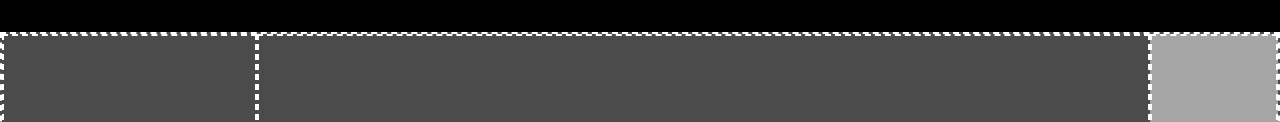
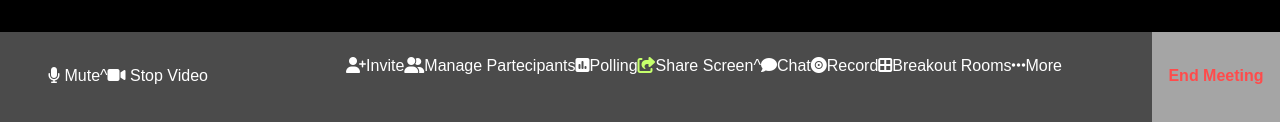
Before and after one commit to EmanueleManno/html-css-zoom, a plain HTML site: page index.html in a window 1280 px wide. Shown: the part 768-890 px from the top of the page. Drawn offline with Linux system fonts and the light colour scheme.

Commit message:
Footer text

```diff
--- a/index.html
+++ b/index.html
@@ -21,154 +21,229 @@
 
     <!--Header della pagina-->
     <header>
+
         <!--Contenitore con dentro Speaker View e icona-->
         <div class="header-box">
             <div class="header-style"><i class="fa-solid fa-table-cells"></i> Speaker View</div>
             <div class="header-style"><i class="fa-solid fa-maximize"></i></div>
         </div>
+
     </header>
 
     <!--Corpo principale della pagina-->
     <main>
-        <!--Finestre dei partecipanti-->
+
+        <!--Contenitore del main-->
         <div class="container">
+
+            <!--Griglia dei partecipanti-->
             <div class="card-box">
+
+                <!--Prima finestra-->
                 <div class="card">
                     <img class="card-img" src="https://picsum.photos/id/1048/205/120.jpg">
                     <div class="card-text"><i class="fa-solid fa-microphone-slash"></i>Angelina Tomasetti</div>
                 </div>
+
+                <!--Seconda finestra-->
                 <div class="card">
                     <img class="card-img" src="https://picsum.photos/id/305/205/120.jpg">
                     <div class="card-text"><i class="fa-solid fa-microphone-slash"></i>Amanda Saraceno</div>
                 </div>
+
+                <!--Terza finestra-->
                 <div class="card">
                     <img class="card-img" src="https://picsum.photos/id/306/205/120.jpg">
                     <div class="card-text"><i class="fa-solid fa-microphone-slash"></i>Paolo Baroffio</div>
                 </div>
+
+                <!--Quarta finestra-->
                 <div class="card">
                     <img class="card-img" src="https://picsum.photos/id/822/205/120.jpg">
                     <div class="card-text"><i class="fa-solid fa-microphone-slash"></i>Uberto Mazzi</div>
                 </div>
+
+                <!--Quinta finestra-->
                 <div class="card">
                     <img class="card-img" src="https://picsum.photos/id/777/205/120.jpg">
                     <div class="card-text"><i class="fa-solid fa-microphone-slash"></i>Elena Bandello</div>
                 </div>
+
+                <!--Sesta finestra-->
                 <div class="card">
                     <img class="card-img" src="https://picsum.photos/id/779/205/120.jpg">
                     <div class="card-text"><i class="fa-solid fa-microphone-slash"></i>Susanna Bruno</div>
                 </div>
+
+                <!--Settima finestra-->
                 <div class="card">
                     <img class="card-img" src="https://picsum.photos/id/577/205/120.jpg">
                     <div class="card-text"><i class="fa-solid fa-microphone-slash"></i>Loretta Barato</div>
                 </div>
+
+                <!--Ottava finestra-->
                 <div class="card">
                     <img class="card-img" src="https://picsum.photos/id/717/205/120.jpg">
                     <div class="card-text"><i class="fa-solid fa-microphone-slash"></i>Rocco Rossellini</div>
                 </div>
+
+                <!--Nona finestra-->
                 <div class="card">
                     <img class="card-img" src="https://picsum.photos/id/127/205/120.jpg">
                     <div class="card-text"><i class="fa-solid fa-microphone-slash"></i>Melania Fantini</div>
                 </div>
+
+                <!--Decima finestra-->
                 <div class="card">
                     <img class="card-img" src="https://picsum.photos/id/111/205/120.jpg">
                     <div class="card-text"><i class="fa-solid fa-microphone-slash"></i>Fiorenzo Volterra</div>
                 </div>
+
+                <!--Undicesima finestra-->
                 <div class="card">
                     <img class="card-img" src="https://picsum.photos/id/222/205/120.jpg">
                     <div class="card-text"><i class="fa-solid fa-microphone-slash"></i>Fiamma Morricone</div>
                 </div>
+
+                <!--Dodicesima finestra-->
                 <div class="card">
                     <img class="card-img" src="https://picsum.photos/id/331/205/120.jpg">
                     <div class="card-text"><i class="fa-solid fa-microphone-slash"></i>Giacinto Bassanti</div>
                 </div>
+
+                <!--Tredicesima finestra-->
                 <div class="card">
                     <img class="card-img" src="https://picsum.photos/id/444/205/120.jpg">
                     <div class="card-text"><i class="fa-solid fa-microphone-slash"></i>Vito Roncalli</div>
                 </div>
+
+                <!--Quattordicesima finestra-->
                 <div class="card">
                     <img class="card-img" src="https://picsum.photos/id/555/205/120.jpg">
                     <div class="card-text"><i class="fa-solid fa-microphone-slash"></i>Patrizia Disdero</div>
                 </div>
+
+                <!--Quindicesima finestra-->
                 <div class="card">
                     <img class="card-img" src="https://picsum.photos/id/666/205/120.jpg">
                     <div class="card-text"><i class="fa-solid fa-microphone-slash"></i>Lara Tarchetti</div>
                 </div>
+
+                <!--Sedicesima finestra-->
                 <div class="card">
                     <img class="card-img" src="https://picsum.photos/id/888/205/120.jpg">
                     <div class="card-text"><i class="fa-solid fa-microphone-slash"></i>Guglielmo Berengario</div>
                 </div>
+
+                <!--Diciassettesima finestra-->
                 <div class="card">
                     <img class="card-img" src="https://picsum.photos/id/999/205/120.jpg">
                     <div class="card-text"><i class="fa-solid fa-microphone-slash"></i>Teresa Ubaldi</div>
                 </div>
+
+                <!--Diciottesima finestra-->
                 <div class="card">
                     <img class="card-img" src="https://picsum.photos/id/1000/205/120.jpg">
                     <div class="card-text"><i class="fa-solid fa-microphone-slash"></i>Pinco Pallo</div>
                 </div>
+
+                <!--Diciannovesima finestra-->
                 <div class="card">
                     <img class="card-img" src="https://picsum.photos/id/7/205/120.jpg">
                     <div class="card-text"><i class="fa-solid fa-microphone-slash"></i>Antonio Pasqua</div>
                 </div>
+
+                <!--Ventesima finestra-->
                 <div class="card">
                     <img class="card-img" src="https://picsum.photos/id/100/205/120.jpg">
                     <div class="card-text"><i class="fa-solid fa-microphone-slash"></i>Benedetto Pucci</div>
                 </div>
+
+                <!--Ventunesima finestra-->
                 <div class="card">
                     <img class="card-img" src="https://picsum.photos/id/200/205/120.jpg">
                     <div class="card-text"><i class="fa-solid fa-microphone-slash"></i>Luca Bertoli</div>
                 </div>
+
+                <!--Ventiduesima finestra-->
                 <div class="card">
                     <img class="card-img" src="https://picsum.photos/id/309/205/120.jpg">
                     <div class="card-text"><i class="fa-solid fa-microphone-slash"></i>Natalia Sforza</div>
                 </div>
+
+                <!--Ventitreesima finestra-->
                 <div class="card">
                     <img class="card-img" src="https://picsum.photos/id/225/205/120.jpg">
                     <div class="card-text"><i class="fa-solid fa-microphone-slash"></i>Cinzia Milani</div>
                 </div>
+
+                <!--Ventiquattresima finestra-->
                 <div class="card">
                     <img class="card-img" src="https://picsum.photos/id/516/205/120.jpg">
                     <div class="card-text"><i class="fa-solid fa-microphone-slash"></i>Giuliano Gallo</div>
                 </div>
+
+                <!--Venticinquesima finestra-->
                 <div class="card">
                     <img class="card-img" src="https://picsum.photos/id/61/205/120.jpg">
                     <div class="card-text"><i class="fa-solid fa-microphone-slash"></i>Liviano Zetticci</div>
                 </div>
+
+                <!--Ventiseiesima finestra-->
                 <div class="card">
                     <img class="card-img" src="https://picsum.photos/id/415/205/120.jpg">
                     <div class="card-text"><i class="fa-solid fa-microphone-slash"></i>Baldassarre Piazza</div>
                 </div>
+
+                <!--Ventisettesima finestra-->
                 <div class="card">
                     <img class="card-img" src="https://picsum.photos/id/514/205/120.jpg">
                     <div class="card-text"><i class="fa-solid fa-microphone-slash"></i>Eros Loggia</div>
                 </div>
+
+                <!--Ventottesima finestra-->
                 <div class="card">
                     <img class="card-img" src="https://picsum.photos/id/702/205/120.jpg">
                     <div class="card-text"><i class="fa-solid fa-microphone-slash"></i>Aleardo Fallaci</div>
                 </div>
+
+                <!--Ventinovesima finestra-->
                 <div class="card">
                     <img class="card-img" src="https://picsum.photos/id/608/205/120.jpg">
                     <div class="card-text"><i class="fa-solid fa-microphone-slash"></i>Jacopo Marino</div>
                 </div>
+
+                <!--Trentesima finestra-->
                 <div class="card">
                     <img class="card-img" src="https://picsum.photos/id/398/205/120.jpg">
                     <div class="card-text"><i class="fa-solid fa-microphone-slash"></i>Severino Mancini</div>
                 </div>
+
+                <!--Trentunesima finestra-->
                 <div class="card">
                     <img class="card-img" src="https://picsum.photos/id/367/205/120.jpg">
                     <div class="card-text"><i class="fa-solid fa-microphone-slash"></i>Ludovico Costa</div>
                 </div>
+
+                <!--Trentaduesima finestra-->
                 <div class="card">
                     <img class="card-img" src="https://picsum.photos/id/21/205/120.jpg">
                     <div class="card-text"><i class="fa-solid fa-microphone-slash"></i>Frida Castiglione</div>
                 </div>
+
+                <!--Trentatreesima finestra-->
                 <div class="card">
                     <img class="card-img" src="https://picsum.photos/id/1067/205/120.jpg">
                     <div class="card-text"><i class="fa-solid fa-microphone-slash"></i>Gaetana Toscano</div>
                 </div>
+
+                <!--Trentaquattresima finestra-->
                 <div class="card">
                     <img class="card-img" src="https://picsum.photos/id/1012/205/120.jpg">
                     <div class="card-text"><i class="fa-solid fa-microphone-slash"></i>Beppe Fumagalli</div>
                 </div>
+
+                <!--Trentaseiesima finestra-->
                 <div class="card">
                     <img class="card-img" src="https://picsum.photos/id/88/205/120.jpg">
                     <div class="card-text"><i class="fa-solid fa-microphone-slash"></i>Luigi Rossi</div>
@@ -179,34 +254,40 @@
 
     <!--Footer della pagina-->
     <footer>
+
         <!--Prima sezione con muto e stop video-->
         <div class="foot-box">
+            <div class="foot-item">
+                <i class="fa-solid fa-microphone"></i>
+                <span>Mute</span>
+            </div>
+            <div class="foot-item">^</div>
+            <div class="foot-item">
+                <i class="fa-solid fa-video"></i>
+                <span>Stop Video</span>
+            </div>
 
         </div>
-        <div class="foot-menu"></div>
-        <div class="foot-button"></div>
+
         <!--Menù di navigazione con vari pulsanti-->
+        <div class="foot-menu">
+            <ol>
+                <li><i class="fa-solid fa-user-plus"></i><div>Invite</div></li>
+                <li><i class="fa-solid fa-user-group"></i><div>Manage Partecipants</div></li>
+                <li><i class="fa-solid fa-square-poll-vertical"></i>Polling</li>
+                <li><i class="fa-solid fa-share-from-square green"></i>Share Screen</li>
+                <li>^</li>
+                <li><i class="fa-solid fa-comment"></i>Chat</li>
+                <li><i class="fa-solid fa-record-vinyl"></i>Record</li>
+                <li><i class="fa-solid fa-border-all"></i>Breakout Rooms</li>
+                <li><i class="fa-solid fa-ellipsis"></i>More</li>
+            </ol>
+        </div>
+
         <!--Bottone end meeting-->
+        <div class="foot-button"><strong>End Meeting</strong></div>
+
     </footer>
 
 </body>
 </html>
-
-
-<!--ICONE DI FONT AWESOME CHE MI SERVONO
-
-Footer:
-<i class="fa-solid fa-microphone"></i>
-<i class="fa-solid fa-video"></i>
-
-<i class="fa-solid fa-user-plus"></i>
-<i class="fa-solid fa-user-group"></i>
-<i class="fa-solid fa-square-poll-vertical"></i>
-<i class="fa-solid fa-share-from-square"></i>
-<i class="fa-solid fa-comment"></i>
-<i class="fa-solid fa-record-vinyl"></i>
-<i class="fa-solid fa-border-all"></i>
-<i class="fa-solid fa-ellipsis"></i>
-
-
--->
--- a/style.css
+++ b/style.css
@@ -69,7 +69,7 @@ main {
     background-color: grey;
     display: inline-block;
     padding: 5px;
-    opacity: 0.8;
+    opacity: 0.75;
 }
 
 /*FOOTER*/
@@ -77,7 +77,6 @@ footer {
     background-color: black;
     opacity: 0.7;
     height: 100px;
-    border: 2px dashed white;
     display: flex;
     justify-content: space-between;
 }
@@ -87,18 +86,58 @@ footer > * {
 }
 
 .foot-box {
-    border: 2px dashed white;
     flex-basis: 20%;
+    display: flex;
+    justify-content: center;
 }
 
 .foot-menu {
-    border: 2px dashed white;
     flex-basis: 70%;
+    display: flex;
+    flex-direction: row;
+    justify-content: center;
+    padding-top: 25px;
+    flex-wrap: wrap;
 }
 
 .foot-button {
     flex-basis: 10%;
     background-color: grey;
     color:red;
-    border: 2px dashed white;
 }
+
+.foot-item {
+    color: white;
+    display: inline-block;
+    align-items: center;
+    padding-top: 25px;
+}
+
+.foot-button {
+    color:red;
+    display: flex;
+    justify-content: center;
+}
+
+strong {
+    padding-top: 25px;
+}
+
+li {
+    display: flex;
+    color: white;
+}
+
+.green {
+    color: greenyellow;
+}
+
+ol {
+    list-style-type: none;
+    display: flex;
+    flex-direction: row;
+}
+
+footer > .fa-solid {
+    font-size: 30px;
+}
```
